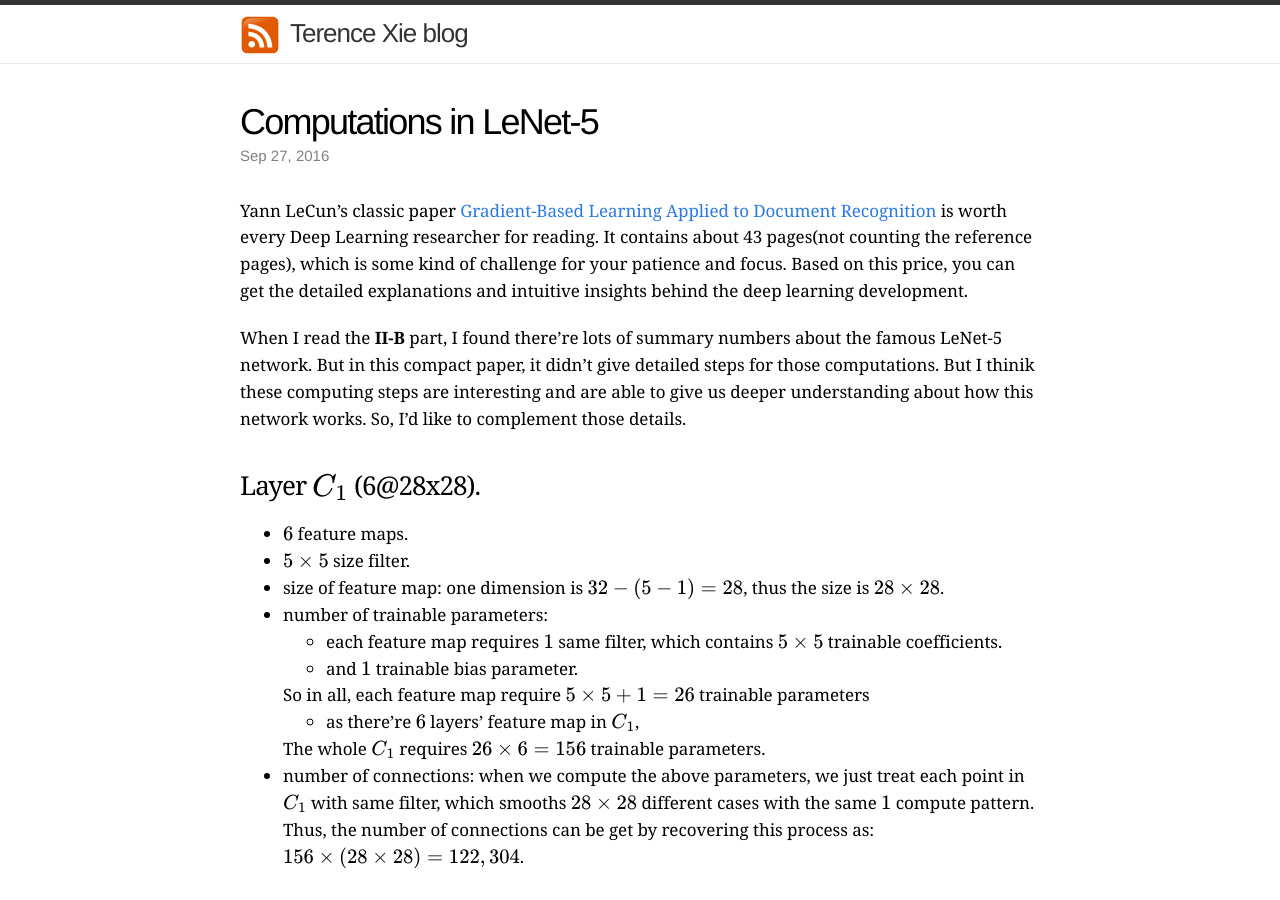
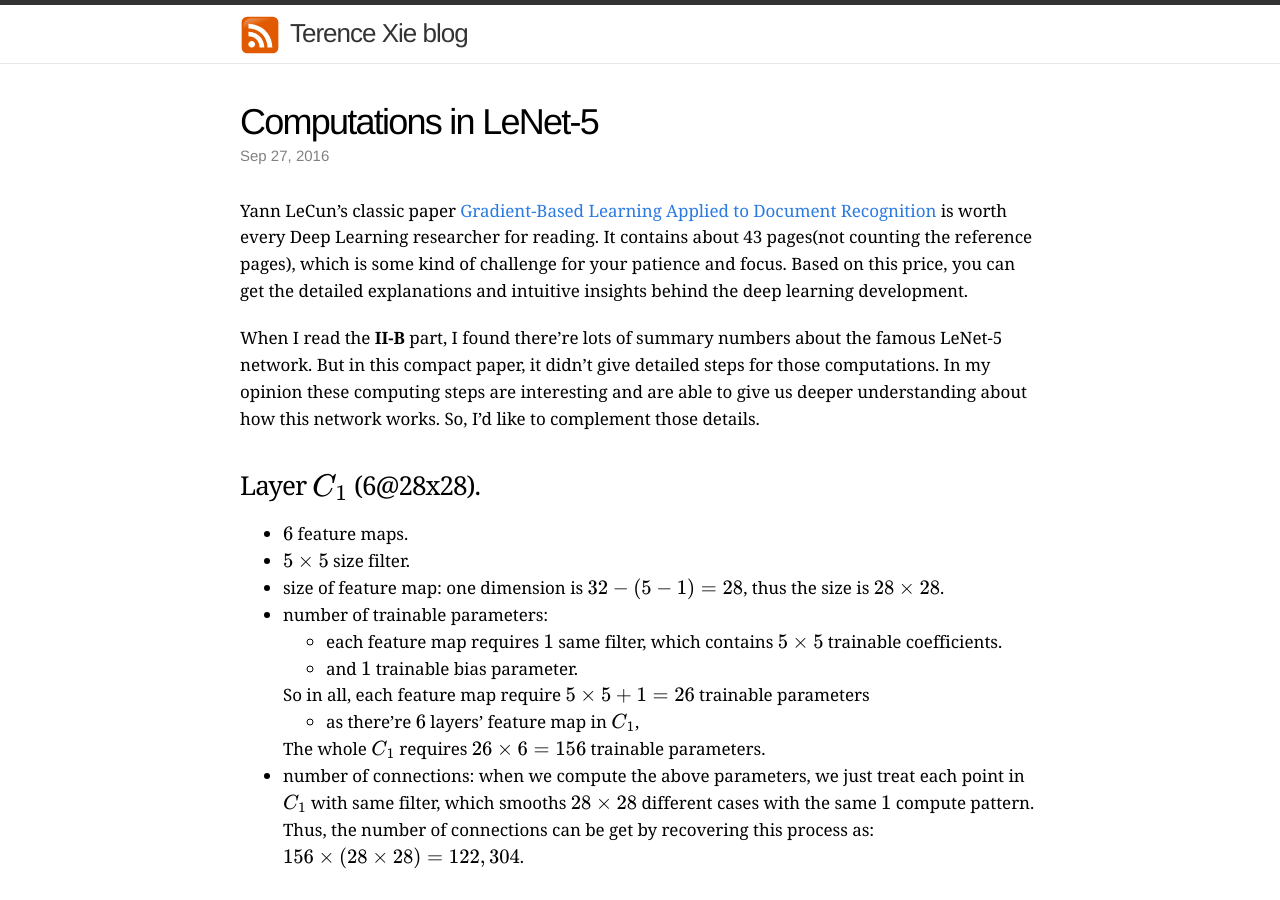
Before and after one commit to kid551/kid551.github.io, a Jekyll site: the page built from _posts/2016-09-27-compute-LeNet5.md, in a window 1280 px wide and 900 px high. Built offline with Jekyll 4.4.1, drawn with Linux system fonts in a browser that asks for light colours; formulas are drawn with MathJax 3; comment, search, counter and statistics services are not loaded.

Commit message:
Update 2016-09-27-compute-LeNet5.md

```diff
--- a/_posts/2016-09-27-compute-LeNet5.md
+++ b/_posts/2016-09-27-compute-LeNet5.md
@@ -9,7 +9,7 @@ mathjax: true
 
 Yann LeCun's classic paper [Gradient-Based Learning Applied to Document Recognition](http://yann.lecun.com/exdb/publis/pdf/lecun-98.pdf) is worth every Deep Learning researcher for reading. It contains about 43 pages(not counting the reference pages), which is some kind of challenge for your patience and focus. Based on this price, you can get the detailed explanations and intuitive insights behind the deep learning development.
 
-When I read the **II-B** part, I found there're lots of summary numbers about the famous LeNet-5 network. But in this compact paper, it didn't give detailed steps for those computations. But I thinik these computing steps are interesting and are able to give us deeper understanding about how this network works. So, I'd like to complement those details.
+When I read the **II-B** part, I found there're lots of summary numbers about the famous LeNet-5 network. But in this compact paper, it didn't give detailed steps for those computations. In my opinion these computing steps are interesting and are able to give us deeper understanding about how this network works. So, I'd like to complement those details.
 
 
 ### Layer $$C_1$$ (6@28x28).
```
